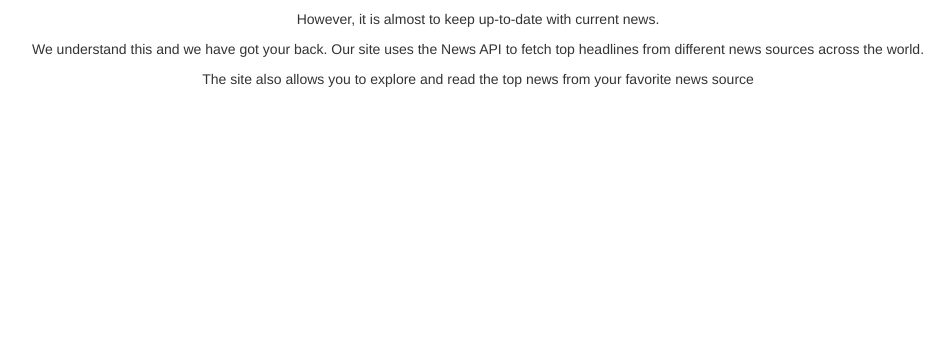
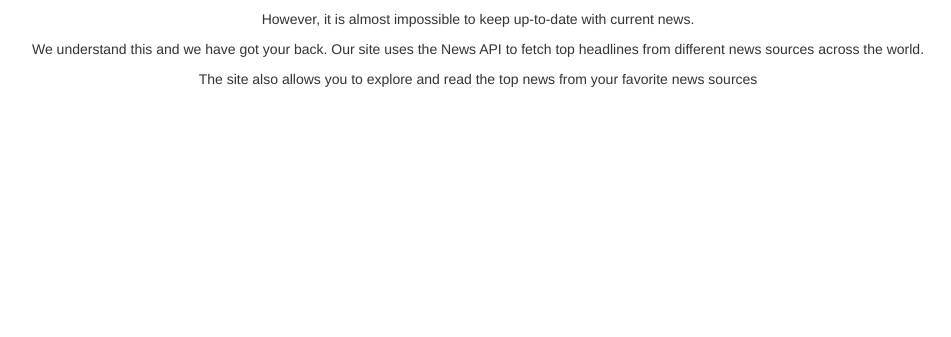
Before and after one commit to Waithera-m/news-flash, a Flask app: page /about in a window 1280 px wide. Shown: the part 463-800 px from the top of the page, without its empty margins (162-1113 px from the left). Run offline with Flask 2, Linux system fonts and the light colour scheme; some libraries are stand-ins or nearby versions.

Commit message:
Fix misspelled word in about page and remove space between navbar and jumbotron to enhance the page's appearance

```diff
--- a/app/static/css/index.css
+++ b/app/static/css/index.css
@@ -12,6 +12,7 @@
     font-weight: bolder;
     border-radius: 0.3rem;
     height: 500px;
+    margin-top: -20px;
 }
 h1 {
     font-style: italic;
--- a/app/templates/about.html
+++ b/app/templates/about.html
@@ -7,8 +7,8 @@
     <h1 style="text-align: center;">About News-Flash</h1>
     <div><img style="margin-left: 100px;" src="https://bit.ly/2KEjxUh" alt="Photo of a newspaper" class="img-responsive"></div>
     <p style="text-align: center;">Knowledge of what is going on in the world is crucial.</p>
-    <p style="text-align: center;">However, it is almost to keep up-to-date with current news.</p>
+    <p style="text-align: center;">However, it is almost impossible to keep up-to-date with current news.</p>
     <p style="text-align: center;">We understand this and we have got your back. Our site uses the News API to fetch top headlines from different news sources across the world.</p>
-    <p style="text-align: center;">The site also allows you to explore and read the top news from your favorite news source</p>
+    <p style="text-align: center;">The site also allows you to explore and read the top news from your favorite news sources</p>
 </div>
 {% endblock %}
```
